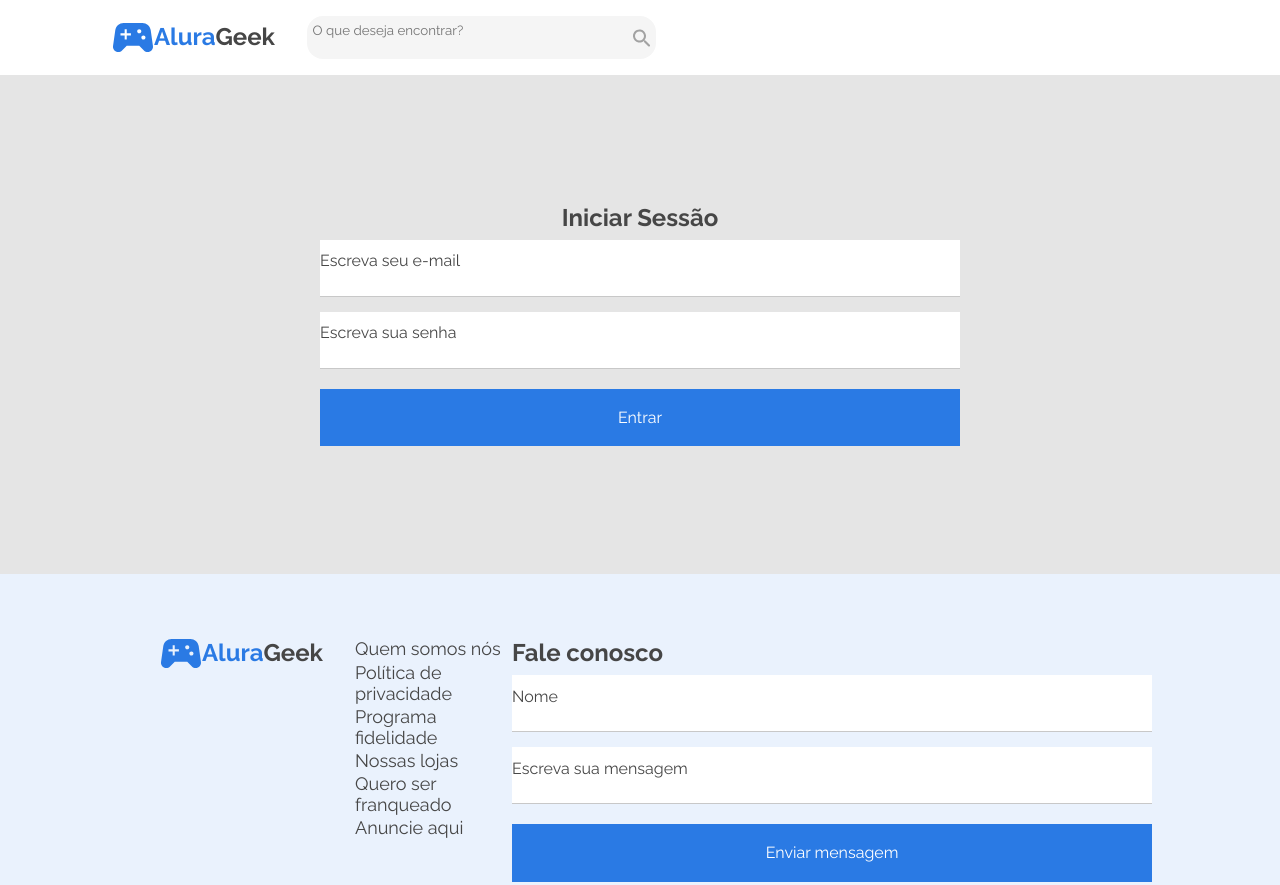
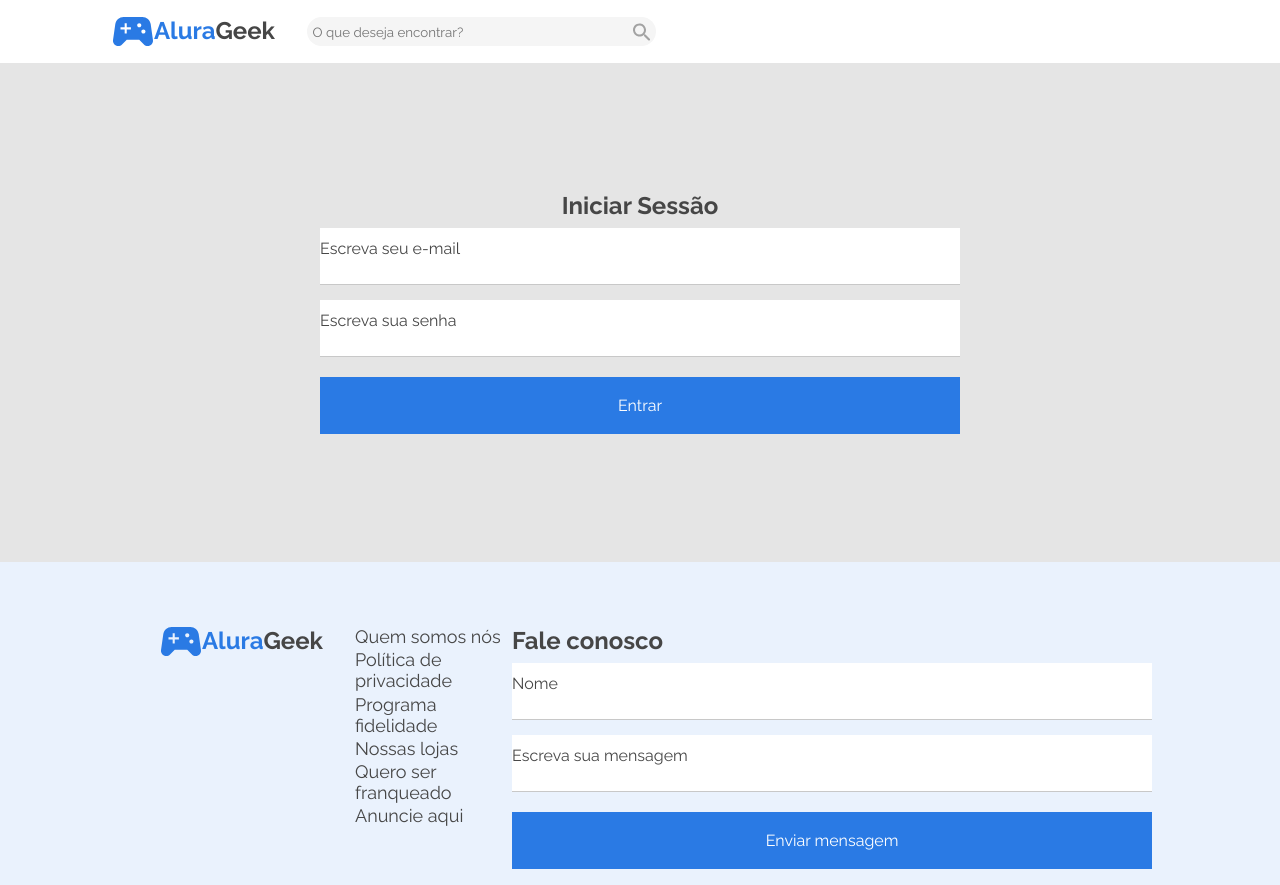
Before and after one commit to jubbeez/E-commerce-AluraGeek, a plain HTML site: page login.html in a window 1280 px wide. Shown: the top 885 px of the page. Drawn offline with Linux system fonts and the light colour scheme.

Commit message:
cabeçalho arrumado

```diff
--- a/login.html
+++ b/login.html
@@ -27,12 +27,10 @@
 
             <div class="topProcurarSessao">
                 <label for="assunto"></label>
-                <textarea id="procurar" class="input-procurar" placeholder="O que deseja encontrar?"></textarea>
+                <input id="procurar" class="input-procurar" placeholder="O que deseja encontrar?">
                 <button class="procurar-btn"></button><img src="./assets/img/btn-procurar.svg">
             </div>
-
         </div>
-
     </div>
 
 </header>
```
Also changed, not shown: adicionarNovoProduto.html (+2 -3 lines), home.html (+1 -2 lines), produtos.html (+1 -3 lines).
